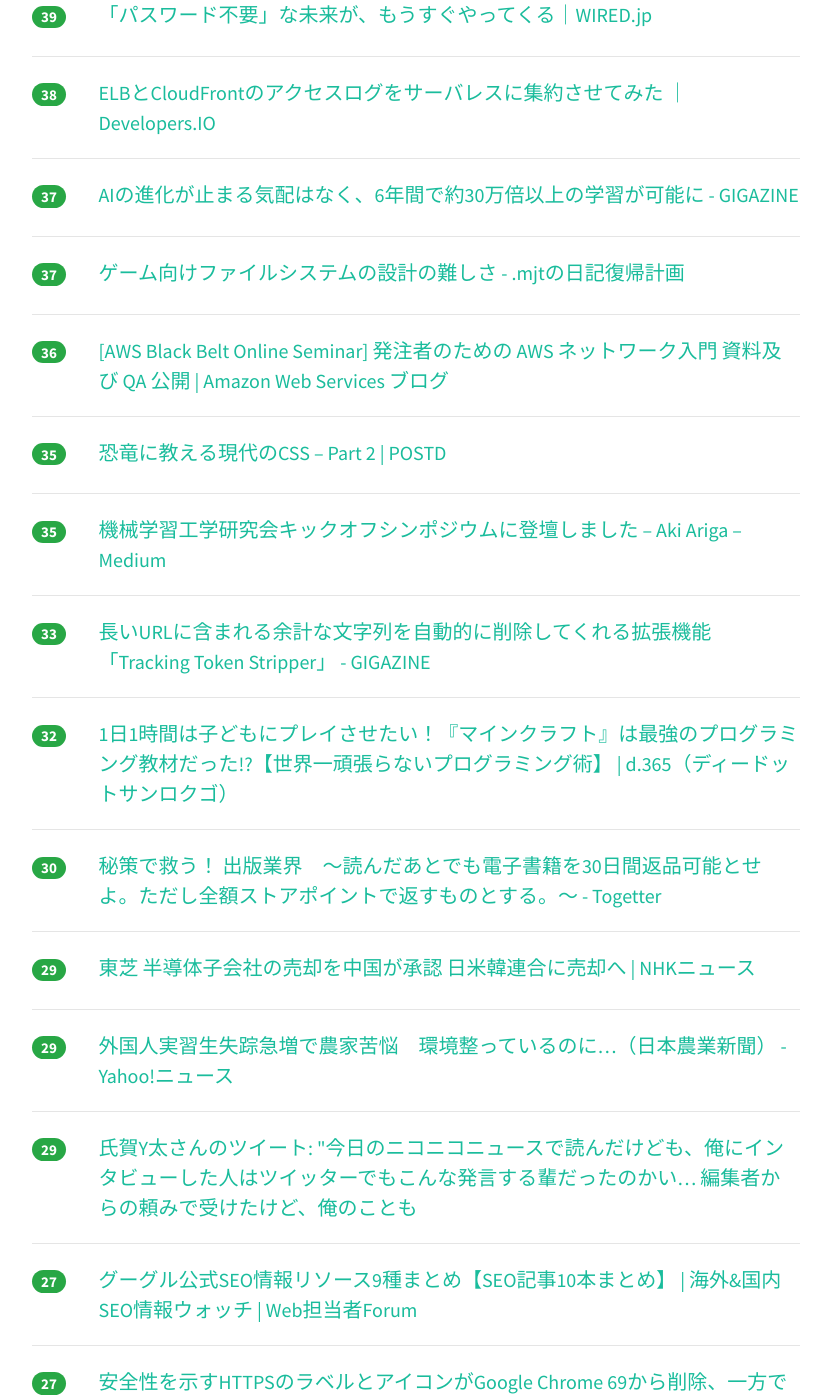
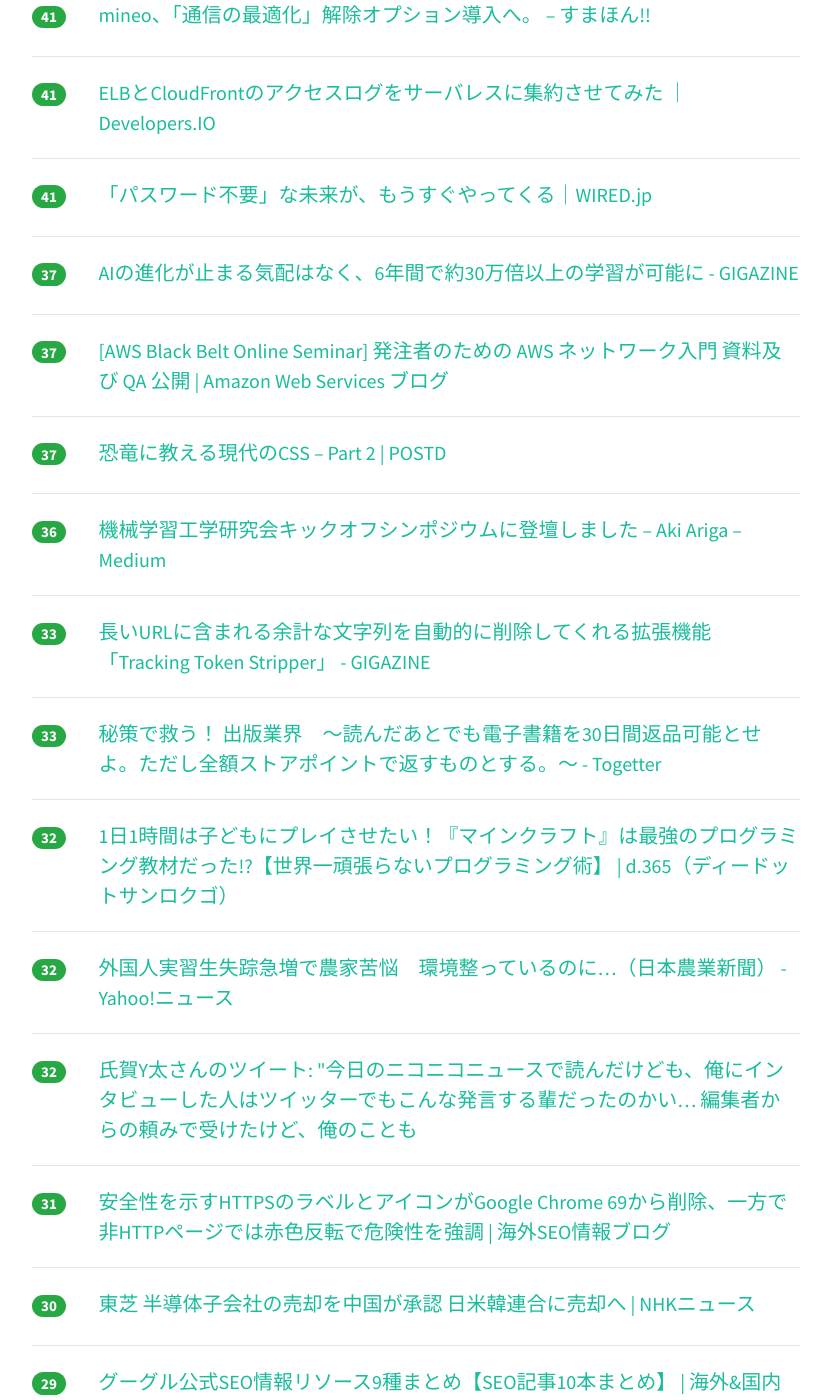
Before and after one commit to yatta47/hatena-matome-site, a Jekyll site: the page built from _posts/2018-05-18-hatena.md, in a window 1280 px wide and 1400 px high, scrolled down 2217 px. Shown: the whole window, without its empty margins (224-1053 px from the left). Built offline with Jekyll 4.4.1, drawn with Linux system fonts in a browser that asks for light colours; nearby versions of some CDN libraries; some of the changed text lies outside the part shown.

Commit message:
Updated 2018-05-18

```diff
--- a/_posts/2018-05-18-hatena.md
+++ b/_posts/2018-05-18-hatena.md
@@ -1,54 +1,69 @@
 ---
 layout: post
 title:  "2018-05-18 はてぶIT"
-date:   2018-05-18 14:02:02
+date:   2018-05-18 15:03:21
 tags: [it-hotentry]
 ---
-63 件のデータあり
+64 件のデータあり
 
 <hr><div class="row">
-<div class="col-1"><span class="badge badge-pill badge-success h2">175</span></div>
+<div class="col-1"><span class="badge badge-pill badge-success h2">207</span></div>
+<div class="col-11"><a href='https://www.asahi.com/articles/DA3S13498982.html' target='_blank'>改元発表、なぜ１カ月前？　早すぎる発表「陛下に失礼」　各省庁のシステム、西暦使用：朝日新聞デジタル</a></div>
+</div>
+<hr>
+<div class="row">
+<div class="col-1"><span class="badge badge-pill badge-success h2">194</span></div>
+<div class="col-11"><a href='https://developer.apple.com/design/tips/jp/' target='_blank'>ユーザインターフェイスのデザインのヒント - Apple Developer</a></div>
+</div>
+<hr>
+<div class="row">
+<div class="col-1"><span class="badge badge-pill badge-success h2">184</span></div>
 <div class="col-11"><a href='http://mizchi.hatenablog.com/entry/2018/05/17/220431' target='_blank'>クライアントサイドのモデルとは何か 後編 ~ 単方向データフローと参照透過性 - mizchi's blog</a></div>
 </div>
 <hr>
 <div class="row">
-<div class="col-1"><span class="badge badge-pill badge-success h2">162</span></div>
-<div class="col-11"><a href='https://www.asahi.com/articles/DA3S13498982.html' target='_blank'>改元発表、なぜ１カ月前？　早すぎる発表「陛下に失礼」　各省庁のシステム、西暦使用：朝日新聞デジタル</a></div>
+<div class="col-1"><span class="badge badge-pill badge-success h2">135</span></div>
+<div class="col-11"><a href='https://anond.hatelabo.jp/20180518010449' target='_blank'>非表示にしてきたブックマーカーを公開します</a></div>
 </div>
 <hr>
 <div class="row">
-<div class="col-1"><span class="badge badge-pill badge-success h2">160</span></div>
-<div class="col-11"><a href='https://developer.apple.com/design/tips/jp/' target='_blank'>ユーザインターフェイスのデザインのヒント - Apple Developer</a></div>
-</div>
-<hr>
-<div class="row">
-<div class="col-1"><span class="badge badge-pill badge-success h2">107</span></div>
+<div class="col-1"><span class="badge badge-pill badge-success h2">127</span></div>
 <div class="col-11"><a href='http://blog.yuuk.io/entry/2018/heterotsdb-architecture' target='_blank'>サーバレス時代におけるヘテロジニアス時系列データベースアーキテクチャ - ゆううきブログ</a></div>
 </div>
 <hr>
 <div class="row">
-<div class="col-1"><span class="badge badge-pill badge-success h2">75</span></div>
+<div class="col-1"><span class="badge badge-pill badge-success h2">95</span></div>
 <div class="col-11"><a href='https://coliss.com/articles/build-websites/operation/javascript/ui-composition-animation-in-pure-html.html' target='_blank'>どんどん簡単になっていく！最近見かけるアニメーションを伴ったさまざまなUIが実装できるスクリプト -LayerJS | コリス</a></div>
 </div>
 <hr>
 <div class="row">
-<div class="col-1"><span class="badge badge-pill badge-success h2">67</span></div>
-<div class="col-11"><a href='https://anond.hatelabo.jp/20180518010449' target='_blank'>非表示にしてきたブックマーカーを公開します</a></div>
+<div class="col-1"><span class="badge badge-pill badge-success h2">63</span></div>
+<div class="col-11"><a href='https://note.mu/montblanc04/n/n1097c3876050' target='_blank'>「孤独のSlack」で日々を健やかに過ごすために作成した「5つのチャンネル」｜モンブラン｜note</a></div>
 </div>
 <hr>
 <div class="row">
-<div class="col-1"><span class="badge badge-pill badge-success h2">52</span></div>
+<div class="col-1"><span class="badge badge-pill badge-success h2">56</span></div>
+<div class="col-11"><a href='https://qiita.com/ymg_aq/items/b8e5d26035180bc8797e' target='_blank'>FizzBuzzを1byteで実装する - Qiita</a></div>
+</div>
+<hr>
+<div class="row">
+<div class="col-1"><span class="badge badge-pill badge-success h2">55</span></div>
+<div class="col-11"><a href='http://www.itmedia.co.jp/news/articles/1805/18/news071.html' target='_blank'>モナコインのブロックチェーン、攻撃受け「巻き戻し」　国内取引所も警戒 - ITmedia NEWS</a></div>
+</div>
+<hr>
+<div class="row">
+<div class="col-1"><span class="badge badge-pill badge-success h2">53</span></div>
 <div class="col-11"><a href='https://smarthr.connpass.com/event/88479/' target='_blank'>【SmartHR】エンジニアの入社歓迎会の練習をする会 - connpass</a></div>
 </div>
 <hr>
 <div class="row">
 <div class="col-1"><span class="badge badge-pill badge-success h2">52</span></div>
-<div class="col-11"><a href='https://note.mu/montblanc04/n/n1097c3876050' target='_blank'>「孤独のSlack」で日々を健やかに過ごすために作成した「5つのチャンネル」｜モンブラン｜note</a></div>
+<div class="col-11"><a href='http://reno-coo.hatenablog.jp/entry/2018/05/17/180930' target='_blank'>起業家のみなさま、メルカリのストックオプション発行を安易に参考にしない方が良いですよ - 株式会社SCOUTERのCOOが人事を尽くして考えた</a></div>
 </div>
 <hr>
 <div class="row">
-<div class="col-1"><span class="badge badge-pill badge-success h2">49</span></div>
-<div class="col-11"><a href='https://qiita.com/ymg_aq/items/b8e5d26035180bc8797e' target='_blank'>FizzBuzzを1byteで実装する - Qiita</a></div>
+<div class="col-1"><span class="badge badge-pill badge-success h2">50</span></div>
+<div class="col-11"><a href='https://ics.media/entry/17451' target='_blank'>脱jQueryのためにしたこと - ICS MEDIA</a></div>
 </div>
 <hr>
 <div class="row">
@@ -58,7 +73,7 @@ tags: [it-hotentry]
 <hr>
 <div class="row">
 <div class="col-1"><span class="badge badge-pill badge-success h2">47</span></div>
-<div class="col-11"><a href='http://reno-coo.hatenablog.jp/entry/2018/05/17/180930' target='_blank'>起業家のみなさま、メルカリのストックオプション発行を安易に参考にしない方が良いですよ - 株式会社SCOUTERのCOOが人事を尽くして考えた</a></div>
+<div class="col-11"><a href='https://www.japandesign.ne.jp/column/tsukuru-nakmura-nishizuka/' target='_blank'>フォントと椅子のデザインは似ている？普遍性のその先にある文字の可能性－中村勇吾×西塚涼子 | 「つくる」の前の「つくりかた」 | デザイン情報サイト[JDN]</a></div>
 </div>
 <hr>
 <div class="row">
@@ -67,23 +82,13 @@ tags: [it-hotentry]
 </div>
 <hr>
 <div class="row">
-<div class="col-1"><span class="badge badge-pill badge-success h2">47</span></div>
-<div class="col-11"><a href='https://ics.media/entry/17451' target='_blank'>脱jQueryのためにしたこと - ICS MEDIA</a></div>
-</div>
-<hr>
-<div class="row">
 <div class="col-1"><span class="badge badge-pill badge-success h2">45</span></div>
 <div class="col-11"><a href='http://mecchanikukyu.hatenablog.com/entry/2018/05/16/161146' target='_blank'>リライト自動判別ツールを無料で配布するわよ - あなたそれ、甚だナンセンスだわよ！</a></div>
 </div>
 <hr>
 <div class="row">
-<div class="col-1"><span class="badge badge-pill badge-success h2">44</span></div>
-<div class="col-11"><a href='https://www.japandesign.ne.jp/column/tsukuru-nakmura-nishizuka/' target='_blank'>フォントと椅子のデザインは似ている？普遍性のその先にある文字の可能性－中村勇吾×西塚涼子 | 「つくる」の前の「つくりかた」 | デザイン情報サイト[JDN]</a></div>
-</div>
-<hr>
-<div class="row">
-<div class="col-1"><span class="badge badge-pill badge-success h2">44</span></div>
-<div class="col-11"><a href='http://www.itmedia.co.jp/news/articles/1805/18/news071.html' target='_blank'>モナコインのブロックチェーン、攻撃受け「巻き戻し」　国内取引所も警戒 - ITmedia NEWS</a></div>
+<div class="col-1"><span class="badge badge-pill badge-success h2">43</span></div>
+<div class="col-11"><a href='http://d.hatena.ne.jp/mjt/20180518/p1' target='_blank'>ゲーム向けファイルシステムの設計の難しさ - .mjtの日記復帰計画</a></div>
 </div>
 <hr>
 <div class="row">
@@ -97,18 +102,18 @@ tags: [it-hotentry]
 </div>
 <hr>
 <div class="row">
-<div class="col-1"><span class="badge badge-pill badge-success h2">40</span></div>
+<div class="col-1"><span class="badge badge-pill badge-success h2">41</span></div>
 <div class="col-11"><a href='https://smhn.info/201805-mineo-tuusin-no-saitekika-option' target='_blank'>mineo、「通信の最適化」解除オプション導入へ。 – すまほん!!</a></div>
 </div>
 <hr>
 <div class="row">
-<div class="col-1"><span class="badge badge-pill badge-success h2">39</span></div>
-<div class="col-11"><a href='https://wired.jp/2018/05/18/webauthn-in-browsers/' target='_blank'>「パスワード不要」な未来が、もうすぐやってくる｜WIRED.jp</a></div>
+<div class="col-1"><span class="badge badge-pill badge-success h2">41</span></div>
+<div class="col-11"><a href='https://dev.classmethod.jp/cloud/elb-cf-accesslog-via-firehose/' target='_blank'>ELBとCloudFrontのアクセスログをサーバレスに集約させてみた ｜ Developers.IO</a></div>
 </div>
 <hr>
 <div class="row">
-<div class="col-1"><span class="badge badge-pill badge-success h2">38</span></div>
-<div class="col-11"><a href='https://dev.classmethod.jp/cloud/elb-cf-accesslog-via-firehose/' target='_blank'>ELBとCloudFrontのアクセスログをサーバレスに集約させてみた ｜ Developers.IO</a></div>
+<div class="col-1"><span class="badge badge-pill badge-success h2">41</span></div>
+<div class="col-11"><a href='https://wired.jp/2018/05/18/webauthn-in-browsers/' target='_blank'>「パスワード不要」な未来が、もうすぐやってくる｜WIRED.jp</a></div>
 </div>
 <hr>
 <div class="row">
@@ -118,21 +123,16 @@ tags: [it-hotentry]
 <hr>
 <div class="row">
 <div class="col-1"><span class="badge badge-pill badge-success h2">37</span></div>
-<div class="col-11"><a href='http://d.hatena.ne.jp/mjt/20180518/p1' target='_blank'>ゲーム向けファイルシステムの設計の難しさ - .mjtの日記復帰計画</a></div>
+<div class="col-11"><a href='https://aws.amazon.com/jp/blogs/news/webinar-bb-network-orderer-2018/' target='_blank'>[AWS Black Belt Online Seminar] 発注者のための AWS ネットワーク入門 資料及び QA 公開 | Amazon Web Services ブログ</a></div>
+</div>
+<hr>
+<div class="row">
+<div class="col-1"><span class="badge badge-pill badge-success h2">37</span></div>
+<div class="col-11"><a href='https://postd.cc/modern-css-explained-for-dinosaurs-2/' target='_blank'>恐竜に教える現代のCSS – Part 2 | POSTD</a></div>
 </div>
 <hr>
 <div class="row">
 <div class="col-1"><span class="badge badge-pill badge-success h2">36</span></div>
-<div class="col-11"><a href='https://aws.amazon.com/jp/blogs/news/webinar-bb-network-orderer-2018/' target='_blank'>[AWS Black Belt Online Seminar] 発注者のための AWS ネットワーク入門 資料及び QA 公開 | Amazon Web Services ブログ</a></div>
-</div>
-<hr>
-<div class="row">
-<div class="col-1"><span class="badge badge-pill badge-success h2">35</span></div>
-<div class="col-11"><a href='https://postd.cc/modern-css-explained-for-dinosaurs-2/' target='_blank'>恐竜に教える現代のCSS – Part 2 | POSTD</a></div>
-</div>
-<hr>
-<div class="row">
-<div class="col-1"><span class="badge badge-pill badge-success h2">35</span></div>
 <div class="col-11"><a href='https://medium.com/@chezou/f7bf36707346' target='_blank'>機械学習工学研究会キックオフシンポジウムに登壇しました – Aki Ariga – Medium</a></div>
 </div>
 <hr>
@@ -142,38 +142,38 @@ tags: [it-hotentry]
 </div>
 <hr>
 <div class="row">
+<div class="col-1"><span class="badge badge-pill badge-success h2">33</span></div>
+<div class="col-11"><a href='https://togetter.com/li/1228408' target='_blank'>秘策で救う！ 出版業界　～読んだあとでも電子書籍を30日間返品可能とせよ。ただし全額ストアポイントで返すものとする。～ - Togetter</a></div>
+</div>
+<hr>
+<div class="row">
 <div class="col-1"><span class="badge badge-pill badge-success h2">32</span></div>
 <div class="col-11"><a href='https://www.digimonostation.jp/0000139843/' target='_blank'>1日1時間は子どもにプレイさせたい！『マインクラフト』は最強のプログラミング教材だった!?【世界一頑張らないプログラミング術】 | d.365（ディードットサンロクゴ）</a></div>
 </div>
 <hr>
 <div class="row">
-<div class="col-1"><span class="badge badge-pill badge-success h2">30</span></div>
-<div class="col-11"><a href='https://togetter.com/li/1228408' target='_blank'>秘策で救う！ 出版業界　～読んだあとでも電子書籍を30日間返品可能とせよ。ただし全額ストアポイントで返すものとする。～ - Togetter</a></div>
+<div class="col-1"><span class="badge badge-pill badge-success h2">32</span></div>
+<div class="col-11"><a href='https://headlines.yahoo.co.jp/hl?a=20180517-00010002-agrinews-soci' target='_blank'>外国人実習生失踪急増で農家苦悩　環境整っているのに…（日本農業新聞） - Yahoo!ニュース</a></div>
 </div>
 <hr>
 <div class="row">
-<div class="col-1"><span class="badge badge-pill badge-success h2">29</span></div>
+<div class="col-1"><span class="badge badge-pill badge-success h2">32</span></div>
+<div class="col-11"><a href='http://twitter.com/uzigawaita/status/997127042859585536' target='_blank'>氏賀Y太さんのツイート: "今日のニコニコニュースで読んだけども、俺にインタビューした人はツイッターでもこんな発言する輩だったのかい… 編集者からの頼みで受けたけど、俺のことも</a></div>
+</div>
+<hr>
+<div class="row">
+<div class="col-1"><span class="badge badge-pill badge-success h2">31</span></div>
+<div class="col-11"><a href='https://www.suzukikenichi.com/blog/chrome-69-will-remove-https-indicator/' target='_blank'>安全性を示すHTTPSのラベルとアイコンがGoogle Chrome 69から削除、一方で非HTTPページでは赤色反転で危険性を強調 | 海外SEO情報ブログ</a></div>
+</div>
+<hr>
+<div class="row">
+<div class="col-1"><span class="badge badge-pill badge-success h2">30</span></div>
 <div class="col-11"><a href='https://www3.nhk.or.jp/news/html/20180517/k10011442111000.html' target='_blank'>東芝 半導体子会社の売却を中国が承認 日米韓連合に売却へ | NHKニュース</a></div>
 </div>
 <hr>
 <div class="row">
 <div class="col-1"><span class="badge badge-pill badge-success h2">29</span></div>
-<div class="col-11"><a href='https://headlines.yahoo.co.jp/hl?a=20180517-00010002-agrinews-soci' target='_blank'>外国人実習生失踪急増で農家苦悩　環境整っているのに…（日本農業新聞） - Yahoo!ニュース</a></div>
-</div>
-<hr>
-<div class="row">
-<div class="col-1"><span class="badge badge-pill badge-success h2">29</span></div>
-<div class="col-11"><a href='http://twitter.com/uzigawaita/status/997127042859585536' target='_blank'>氏賀Y太さんのツイート: "今日のニコニコニュースで読んだけども、俺にインタビューした人はツイッターでもこんな発言する輩だったのかい… 編集者からの頼みで受けたけど、俺のことも</a></div>
-</div>
-<hr>
-<div class="row">
-<div class="col-1"><span class="badge badge-pill badge-success h2">27</span></div>
 <div class="col-11"><a href='https://webtan.impress.co.jp/e/2018/05/18/29252' target='_blank'>グーグル公式SEO情報リソース9種まとめ【SEO記事10本まとめ】 | 海外&国内SEO情報ウォッチ | Web担当者Forum</a></div>
-</div>
-<hr>
-<div class="row">
-<div class="col-1"><span class="badge badge-pill badge-success h2">27</span></div>
-<div class="col-11"><a href='https://www.suzukikenichi.com/blog/chrome-69-will-remove-https-indicator/' target='_blank'>安全性を示すHTTPSのラベルとアイコンがGoogle Chrome 69から削除、一方で非HTTPページでは赤色反転で危険性を強調 | 海外SEO情報ブログ</a></div>
 </div>
 <hr>
 <div class="row">
@@ -182,7 +182,12 @@ tags: [it-hotentry]
 </div>
 <hr>
 <div class="row">
-<div class="col-1"><span class="badge badge-pill badge-success h2">23</span></div>
+<div class="col-1"><span class="badge badge-pill badge-success h2">25</span></div>
+<div class="col-11"><a href='https://www.huffingtonpost.jp/2018/05/17/hideto-yoshioka_a_23436810/' target='_blank'>「自分が幸せになりたかったら...」無償で途上国の子どもを助ける吉岡秀人医師が「あいのり」で語った時間論</a></div>
+</div>
+<hr>
+<div class="row">
+<div class="col-1"><span class="badge badge-pill badge-success h2">24</span></div>
 <div class="col-11"><a href='http://ascii.jp/elem/000/001/674/1674947/' target='_blank'>ASCII.jp：Dockerコンテナを最速60秒でデプロイできる「Arukas」誕生秘話｜中の人が語るさくらインターネット</a></div>
 </div>
 <hr>
@@ -197,13 +202,18 @@ tags: [it-hotentry]
 </div>
 <hr>
 <div class="row">
-<div class="col-1"><span class="badge badge-pill badge-success h2">21</span></div>
-<div class="col-11"><a href='https://www.huffingtonpost.jp/2018/05/17/hideto-yoshioka_a_23436810/' target='_blank'>「自分が幸せになりたかったら...」無償で途上国の子どもを助ける吉岡秀人医師が「あいのり」で語った時間論</a></div>
+<div class="col-1"><span class="badge badge-pill badge-success h2">22</span></div>
+<div class="col-11"><a href='https://www.nxworld.net/design-ui-ux/4-principles-of-design.html' target='_blank'>デザインする上で知っておきたい「近接」「整列」「反復」「対比」の4原則 | NxWorld</a></div>
 </div>
 <hr>
 <div class="row">
-<div class="col-1"><span class="badge badge-pill badge-success h2">20</span></div>
+<div class="col-1"><span class="badge badge-pill badge-success h2">21</span></div>
 <div class="col-11"><a href='https://jp.techcrunch.com/2018/05/17/2018-05-16-youtube-is-launching-a-standalone-music-streaming-service/' target='_blank'>YouTubeが有料会員制のRedサービスを改築して単独の音楽ストリーミングを提供Google Play Musicはそっちへ吸収 | TechCrunch Japan</a></div>
+</div>
+<hr>
+<div class="row">
+<div class="col-1"><span class="badge badge-pill badge-success h2">21</span></div>
+<div class="col-11"><a href='http://sonan.hatenablog.com/entry/2017/10/29/180058' target='_blank'>インターネットによって誘発される山岳遭難の事例 No.1 - 遭難.net</a></div>
 </div>
 <hr>
 <div class="row">
@@ -222,23 +232,18 @@ tags: [it-hotentry]
 </div>
 <hr>
 <div class="row">
+<div class="col-1"><span class="badge badge-pill badge-success h2">20</span></div>
+<div class="col-11"><a href='https://log.perl.org/2018/05/goodbye-search-dot-cpan-dot-org.html' target='_blank'>The Perl NOC: The end of an era: Saying goodbye to search.cpan.org</a></div>
+</div>
+<hr>
+<div class="row">
 <div class="col-1"><span class="badge badge-pill badge-success h2">19</span></div>
 <div class="col-11"><a href='https://japan.zdnet.com/article/35119345/' target='_blank'>中国でのべ2億件超の日本人情報が販売、企業流出も確認--ファイア・アイ - ZDNet Japan</a></div>
 </div>
 <hr>
 <div class="row">
-<div class="col-1"><span class="badge badge-pill badge-success h2">19</span></div>
-<div class="col-11"><a href='https://log.perl.org/2018/05/goodbye-search-dot-cpan-dot-org.html' target='_blank'>The Perl NOC: The end of an era: Saying goodbye to search.cpan.org</a></div>
-</div>
-<hr>
-<div class="row">
-<div class="col-1"><span class="badge badge-pill badge-success h2">19</span></div>
-<div class="col-11"><a href='http://sonan.hatenablog.com/entry/2017/10/29/180058' target='_blank'>インターネットによって誘発される山岳遭難の事例 No.1 - 遭難.net</a></div>
-</div>
-<hr>
-<div class="row">
 <div class="col-1"><span class="badge badge-pill badge-success h2">18</span></div>
-<div class="col-11"><a href='https://www.nxworld.net/design-ui-ux/4-principles-of-design.html' target='_blank'>デザインする上で知っておきたい「近接」「整列」「反復」「対比」の4原則 | NxWorld</a></div>
+<div class="col-11"><a href='https://www.nikkei.com/article/DGXMZO30667330Y8A510C1EA2000/' target='_blank'>東芝、メモリー売却資金でM&A　次の稼ぎ頭育成急務　　：日本経済新聞</a></div>
 </div>
 <hr>
 <div class="row">
@@ -253,12 +258,12 @@ tags: [it-hotentry]
 <hr>
 <div class="row">
 <div class="col-1"><span class="badge badge-pill badge-success h2">17</span></div>
-<div class="col-11"><a href='https://www.nikkei.com/article/DGXMZO30667330Y8A510C1EA2000/' target='_blank'>東芝、メモリー売却資金でM&A　次の稼ぎ頭育成急務　　：日本経済新聞</a></div>
+<div class="col-11"><a href='http://www.missiondrivenbrand.jp/entry/kaitai_Importance' target='_blank'>なぜブランディングが必要なのか？ブランド構築の必要性と重要性を解説 - Mission Driven Brand</a></div>
 </div>
 <hr>
 <div class="row">
 <div class="col-1"><span class="badge badge-pill badge-success h2">17</span></div>
-<div class="col-11"><a href='http://www.missiondrivenbrand.jp/entry/kaitai_Importance' target='_blank'>なぜブランディングが必要なのか？ブランド構築の必要性と重要性を解説 - Mission Driven Brand</a></div>
+<div class="col-11"><a href='https://dev.classmethod.jp/cloud/aws/aws-iot-enterprise-button/' target='_blank'>【国内販売開始】AWS IoT Enterprise Button試してみたらホンマに簡単にLambda関数を実行できた ｜ Developers.IO</a></div>
 </div>
 <hr>
 <div class="row">
@@ -267,18 +272,18 @@ tags: [it-hotentry]
 </div>
 <hr>
 <div class="row">
-<div class="col-1"><span class="badge badge-pill badge-success h2">15</span></div>
-<div class="col-11"><a href='http://www.kgfighters.com/topics_detail2/id=1221' target='_blank'>日本大学からの回答および今後の対応について | 関西学院大学体育会アメリカンフットボール部FIGHTERS</a></div>
+<div class="col-1"><span class="badge badge-pill badge-success h2">17</span></div>
+<div class="col-11"><a href='http://tech.nikkeibp.co.jp/atcl/nxt/column/18/00233/00021/?ST=nxt_thmit_security' target='_blank'>敵と味方に分かれて本気でサイバー攻撃、五輪守るセキュリティ人材を育てる | 日経 xTECH（クロステック）</a></div>
 </div>
 <hr>
 <div class="row">
-<div class="col-1"><span class="badge badge-pill badge-success h2">15</span></div>
+<div class="col-1"><span class="badge badge-pill badge-success h2">16</span></div>
 <div class="col-11"><a href='http://nlab.itmedia.co.jp/nl/articles/1805/17/news101.html' target='_blank'>「それな」「わかりみ」「ぜんらたいき」　「いらすとや」公式のLINEスタンプ、ネットスラング満載の新作登場 - ねとらぼ</a></div>
 </div>
 <hr>
 <div class="row">
 <div class="col-1"><span class="badge badge-pill badge-success h2">15</span></div>
-<div class="col-11"><a href='https://dev.classmethod.jp/cloud/aws/aws-iot-enterprise-button/' target='_blank'>【国内販売開始】AWS IoT Enterprise Button試してみたらホンマに簡単にLambda関数を実行できた ｜ Developers.IO</a></div>
+<div class="col-11"><a href='http://www.kgfighters.com/topics_detail2/id=1221' target='_blank'>日本大学からの回答および今後の対応について | 関西学院大学体育会アメリカンフットボール部FIGHTERS</a></div>
 </div>
 <hr>
 <div class="row">
```
